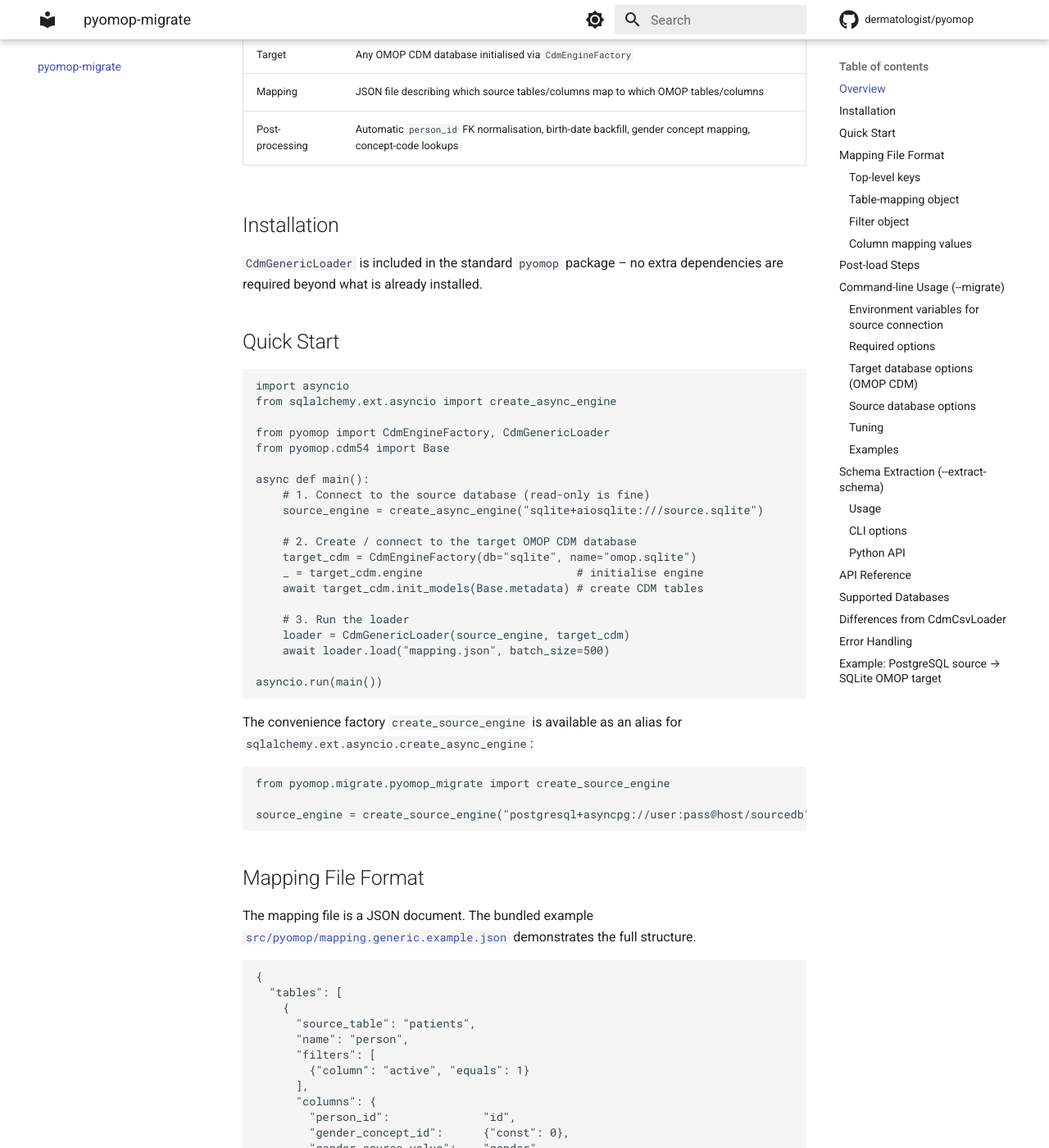
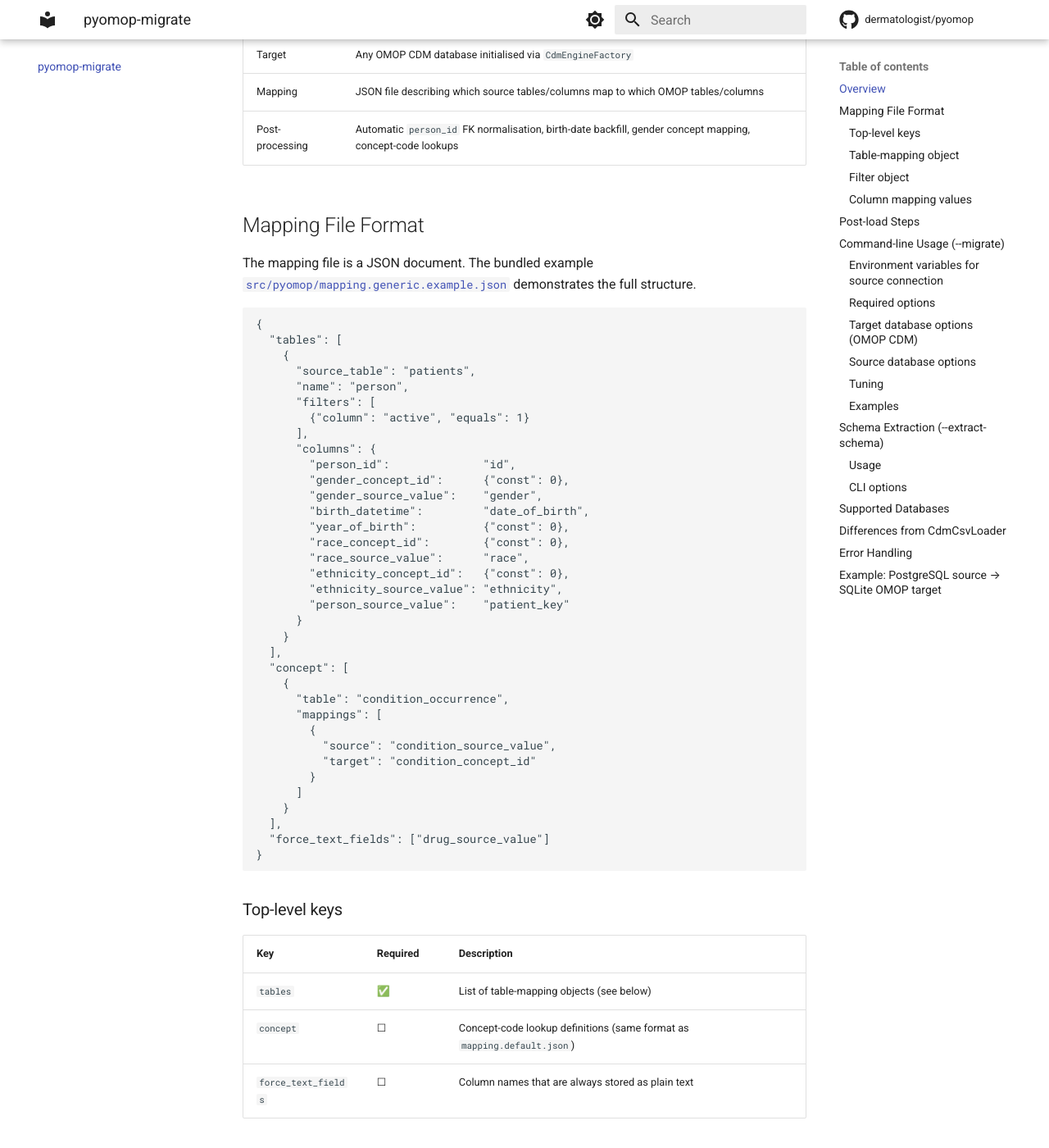
Before and after one commit to dermatologist/pyomop, an MkDocs documentation site: the page built from docs/pyomop_migrate.md, in a window 1280 px wide and 1400 px high, scrolled down 418 px. Shown: the whole window at 82% size. Built offline with MkDocs 1.6.1 and Material for MkDocs 9.7.7, drawn with Linux system fonts in a browser that asks for light colours; comment, search, counter and statistics services are not loaded; some of the changed text lies outside the part shown.

Commit message:
Remove installation and quick start sections from pyomop_migrate documentation

````diff
--- a/docs/pyomop_migrate.md
+++ b/docs/pyomop_migrate.md
@@ -13,44 +13,6 @@ JSON mapping file.
 | Mapping | JSON file describing which source tables/columns map to which OMOP tables/columns |
 | Post-processing | Automatic `person_id` FK normalisation, birth-date backfill, gender concept mapping, concept-code lookups |
 
-## Installation
-
-`CdmGenericLoader` is included in the standard `pyomop` package – no extra
-dependencies are required beyond what is already installed.
-
-## Quick Start
-
-```python
-import asyncio
-from sqlalchemy.ext.asyncio import create_async_engine
-
-from pyomop import CdmEngineFactory, CdmGenericLoader
-from pyomop.cdm54 import Base
-
-async def main():
-    # 1. Connect to the source database (read-only is fine)
-    source_engine = create_async_engine("sqlite+aiosqlite:///source.sqlite")
-
-    # 2. Create / connect to the target OMOP CDM database
-    target_cdm = CdmEngineFactory(db="sqlite", name="omop.sqlite")
-    _ = target_cdm.engine                       # initialise engine
-    await target_cdm.init_models(Base.metadata) # create CDM tables
-
-    # 3. Run the loader
-    loader = CdmGenericLoader(source_engine, target_cdm)
-    await loader.load("mapping.json", batch_size=500)
-
-asyncio.run(main())
-```
-
-The convenience factory `create_source_engine` is available as an alias for
-`sqlalchemy.ext.asyncio.create_async_engine`:
-
-```python
-from pyomop.migrate.pyomop_migrate import create_source_engine
-
-source_engine = create_source_engine("postgresql+asyncpg://user:pass@host/sourcedb")
-```
 
 ## Mapping File Format
 
@@ -298,24 +260,6 @@ pyomop-migrate --extract-schema \
 | `--src-name` / `SRC_DB_NAME` | `source.sqlite` | Source DB name |
 | `--schema-output` | `schema.md` | Output Markdown file path |
 
-### Python API
-
-```python
-import asyncio
-from pyomop.migrate.pyomop_migrate import create_source_engine, extract_schema_to_markdown
-
-async def run():
-    engine = create_source_engine("sqlite+aiosqlite:///source.sqlite")
-    path = await extract_schema_to_markdown(engine, "schema.md")
-    print(f"Schema written to {path}")
-
-asyncio.run(run())
-```
-
-## API Reference
-
-::: pyomop_migrate.CdmGenericLoader
-
 ## Supported Databases
 
 | Database | Async driver | Example URL |
````
